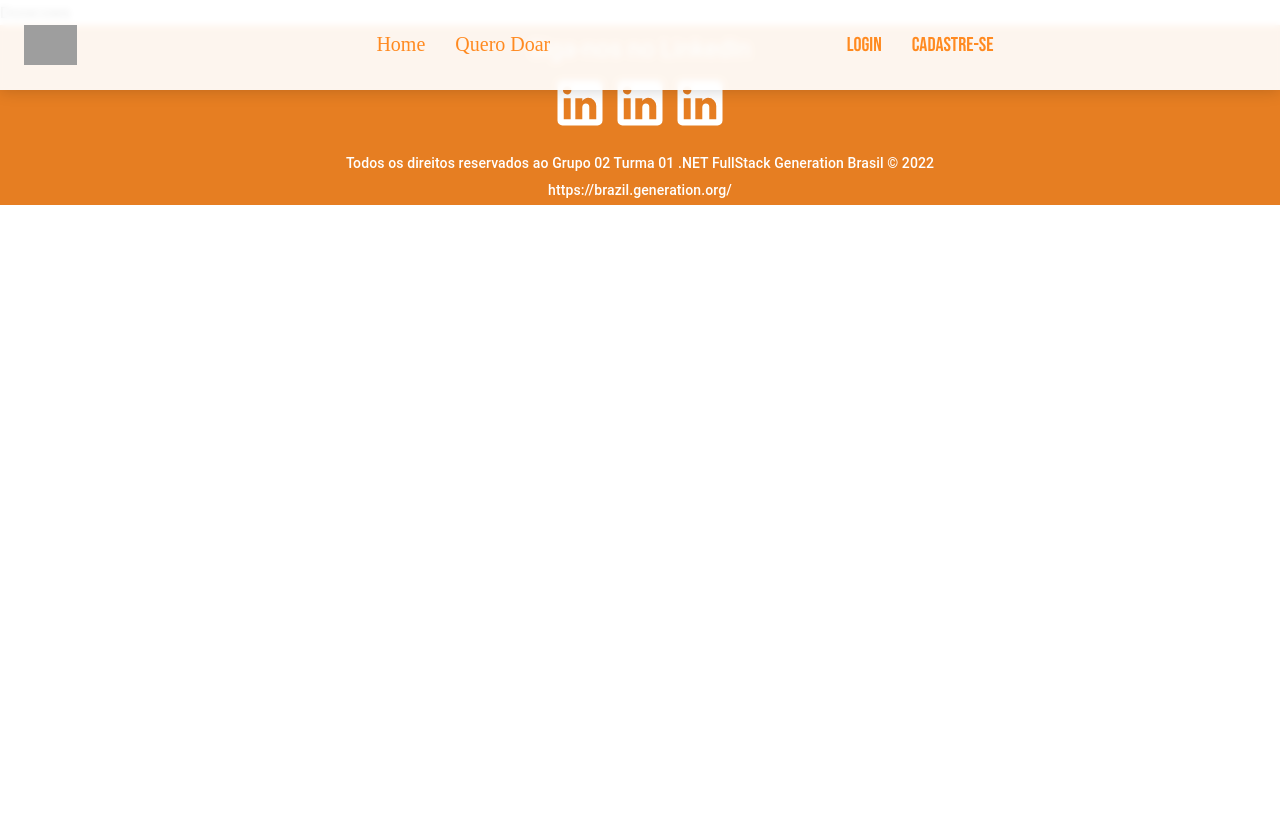
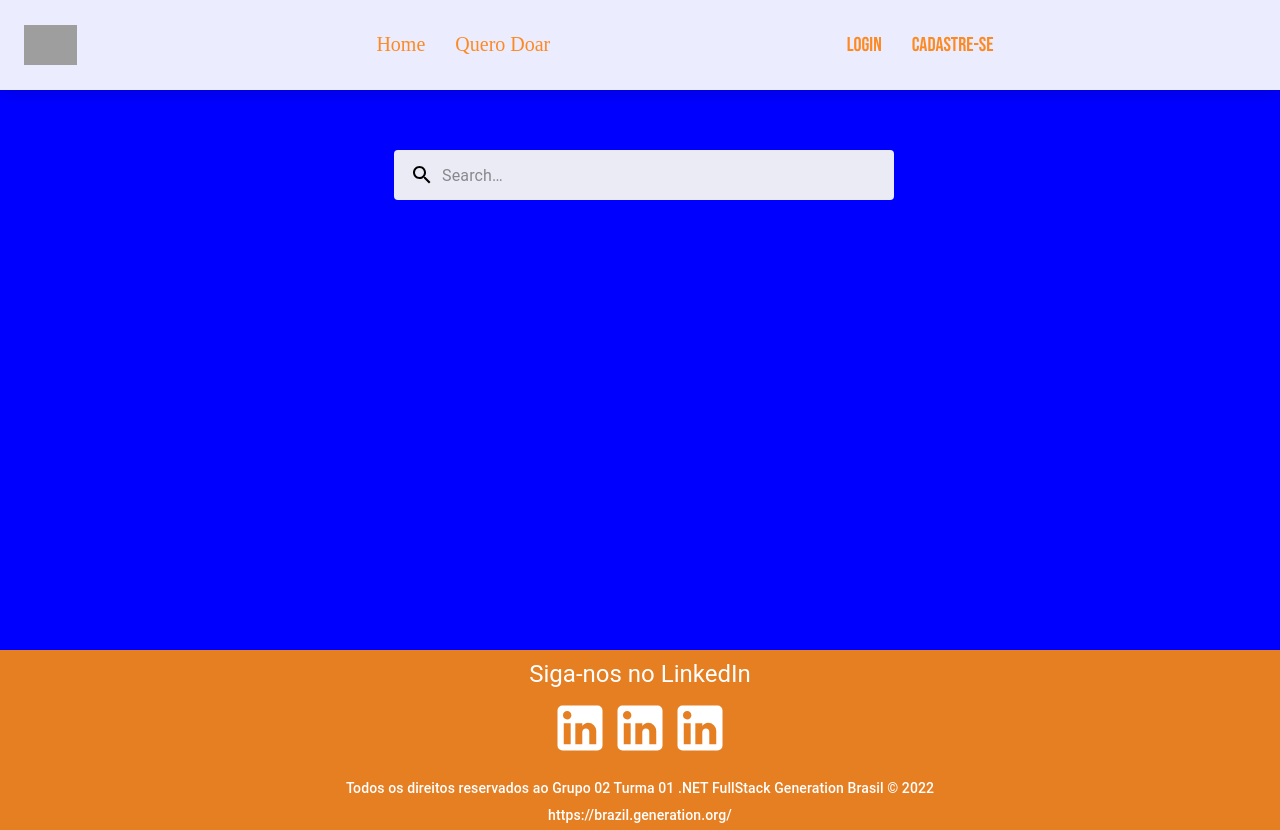
Before and after one commit to echiappone/IntegrationProjectFront-end, a React (Create React App) app in the folder doaqui/: page /doacoes in a window 1280 px wide. Before the commit the page ends 800 px from the top, so only its background shows below. Built offline with nearby package versions, Linux system fonts and the light colour scheme; grey boxes are pictures that could not be loaded; a web font is replaced by a local one.

Commit message:
@GustavoCarvalho25 [Task: criando pagina doações] {15/06/2022 01:27}

```diff
--- /dev/null
+++ b/doaqui/src/components/statics/barraPesquisa/BarraPesquisa.tsx
@@ -0,0 +1,70 @@
+import React from "react";
+import './BarraPesquisa.css';
+import SearchIcon from '@mui/icons-material/Search';
+import { styled, alpha } from '@mui/material/styles';
+import InputBase from '@mui/material/InputBase'
+
+
+
+
+const Search = styled('div')(({ theme }) => ({
+    position: 'relative',
+    borderRadius: theme.shape.borderRadius,
+    backgroundColor: alpha(theme.palette.common.white, 0.15),
+    '&:hover': {
+      backgroundColor: alpha(theme.palette.common.white, 0.25),
+    },
+    marginRight: theme.spacing(2),
+    marginLeft: 0,
+    width: '100%',
+    [theme.breakpoints.up('sm')]: {
+      marginLeft: theme.spacing(3),
+      width: 'auto',
+    },
+  }));
+
+  const SearchIconWrapper = styled('div')(({ theme }) => ({
+    padding: theme.spacing(0, 2),
+    height: '100%',
+    position: 'absolute',
+    pointerEvents: 'none',
+    display: 'flex',
+    alignItems: 'center',
+    justifyContent: 'center',
+  }));
+
+  const StyledInputBase = styled(InputBase)(({ theme }) => ({
+    color: 'inherit',
+    '& .MuiInputBase-input': {
+      padding: theme.spacing(1, 1, 1, 0),
+      // vertical padding + font size from searchIcon
+      paddingLeft: `calc(1em + ${theme.spacing(4)})`,
+      transition: theme.transitions.create('width'),
+      width: '100%',
+      [theme.breakpoints.up('md')]: {
+        width: '20ch',
+      },
+    },
+  }));
+
+  function BarraPesquisa() {
+    return (
+      <>
+        <header id='header_doacoes'>
+          <Search id='search_doacoes'>
+              <SearchIconWrapper>
+                <SearchIcon />
+              </SearchIconWrapper>
+              <StyledInputBase
+                id="input_doacoes"
+                placeholder="Search…"
+                inputProps={{ 'aria-label': 'search' }}
+              />
+            </Search>
+        </header>
+      </>
+    )
+  }
+
+
+export default BarraPesquisa;
--- a/doaqui/src/pages/cadastroDoacoes/CadastroDoacoes.tsx
+++ b/doaqui/src/pages/cadastroDoacoes/CadastroDoacoes.tsx
@@ -1,5 +1,5 @@
 import React from "react";
-import { Grid, Box, Typography, Button, TextField } from "@material-ui/core";
+import { Grid, Typography, Button, TextField, Box } from "@material-ui/core";
 import { Link } from "react-router-dom"
 import "./CadastroDoacoes.css";
 import Footer from '../../components/statics/footer/Footer';
--- a/doaqui/src/pages/doacoes/Doacoes.css
+++ b/doaqui/src/pages/doacoes/Doacoes.css
@@ -0,0 +1,24 @@
+#header_doacoes{
+    background-color: blue;
+    width: 100%;
+    height: 100px;
+    padding-bottom: 500px;
+    padding-top: 150px;
+    justify-content:center;
+    display: flex;
+}
+
+#search_doacoes{
+    width:500px;
+    height:50px;
+    background-color: #f5f5f5f5;
+    justify-content:center;
+    align-items: center;
+}
+
+#input_doacoes{
+    justify-content:center;
+    align-items: center;
+    padding-top: 6%;
+    position: relative;
+}
--- a/doaqui/src/pages/doacoes/Doacoes.tsx
+++ b/doaqui/src/pages/doacoes/Doacoes.tsx
@@ -1,12 +1,18 @@
 import React from "react";
 import Footer from '../../components/statics/footer/Footer';
 import NavbarPages from '../../components/statics/navbarPages/NavbarPages';
+import BarraPesquisa from "../../components/statics/barraPesquisa/BarraPesquisa";
+import './Doacoes.css';
+
+
 
 function Doacoes() {
   return (
     <>
       <NavbarPages />
-      <div>Doacoes</div>
+      <div className="container">
+        <BarraPesquisa />
+      </div>
       <Footer />
     </>
 
--- a/doaqui/src/pages/meuPerfil/Perfil.tsx
+++ b/doaqui/src/pages/meuPerfil/Perfil.tsx
@@ -2,8 +2,9 @@
 import React from "react";
 import Footer from '../../components/statics/footer/Footer';
 import NavbarPages from '../../components/statics/navbarPages/NavbarPages';
-import {TextField, Box, Button} from '@material-ui/core';
+import { Box, Button} from '@material-ui/core';
 import './Perfil.css';
+
 
 function Perfil() {
     return (
@@ -64,8 +65,8 @@
                         </div>
 
                         <div className="input-group">
-                            <label> Endereço</label>
-                            <input type="Endereco" id="Endereco" placeholder="Digite o Endereço" />
+                            <label>Endereço</label>
+                            <input type="text" id="Endereco" placeholder="Digite o Endereço" />
                             <div id="txtEndereco"></div>
                         </div>
 
```
Also changed, not shown: doaqui/src/components/statics/barraPesquisa/BarraPesquisa.css (added), 1 other file (tests, documents, lock files or other folders).
